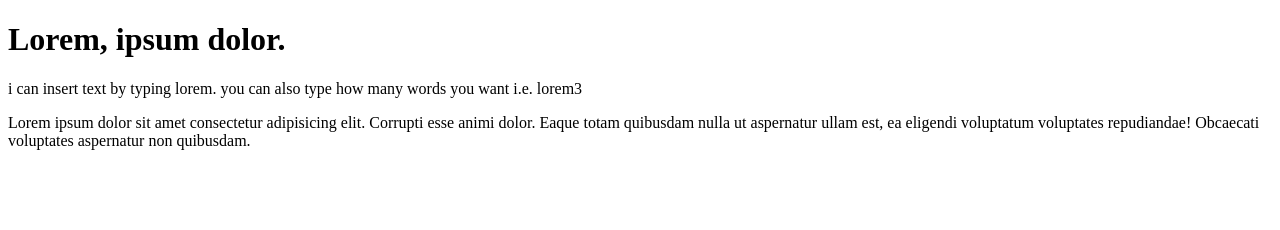
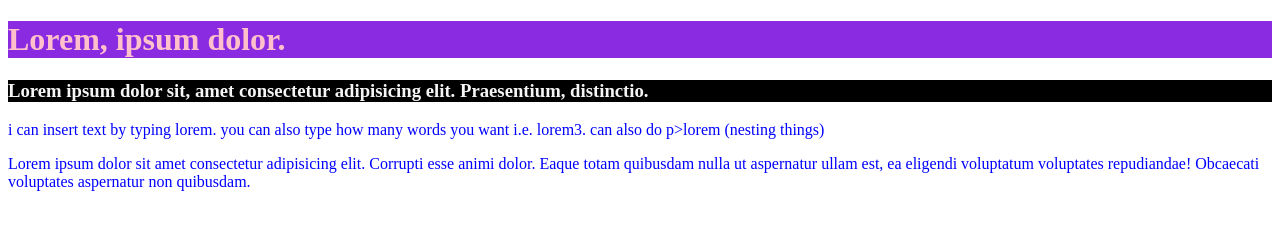
Before and after one commit to nazagarmonsway/project2september2022, a plain HTML site: page index.html in a window 1280 px wide. Drawn offline with Linux system fonts and the light colour scheme.

Commit message:
intro to css (internal styling)

```diff
--- a/index.html
+++ b/index.html
@@ -3,10 +3,30 @@
   <head>
     <meta charset="utf-8" />
     <title>homepage | project 2</title>
+    <style>
+      h1 {
+        color: pink;
+        background-color: blueviolet;
+      }
+      h3 {
+        color: whitesmoke;
+        background-color: black;
+      }
+      p {
+        color: blue;
+      }
+    </style>
   </head>
   <body>
     <h1>Lorem, ipsum dolor.</h1>
-    <p>i can insert text by typing lorem. you can also type how many words you want i.e. lorem3</p>
+    <h3>
+      Lorem ipsum dolor sit, amet consectetur adipisicing elit. Praesentium,
+      distinctio.
+    </h3>
+    <p>
+      i can insert text by typing lorem. you can also type how many words you
+      want i.e. lorem3. can also do p>lorem (nesting things)
+    </p>
     <p>
       Lorem ipsum dolor sit amet consectetur adipisicing elit. Corrupti esse
       animi dolor. Eaque totam quibusdam nulla ut aspernatur ullam est, ea
```
Also changed, not shown: 1 other file.
